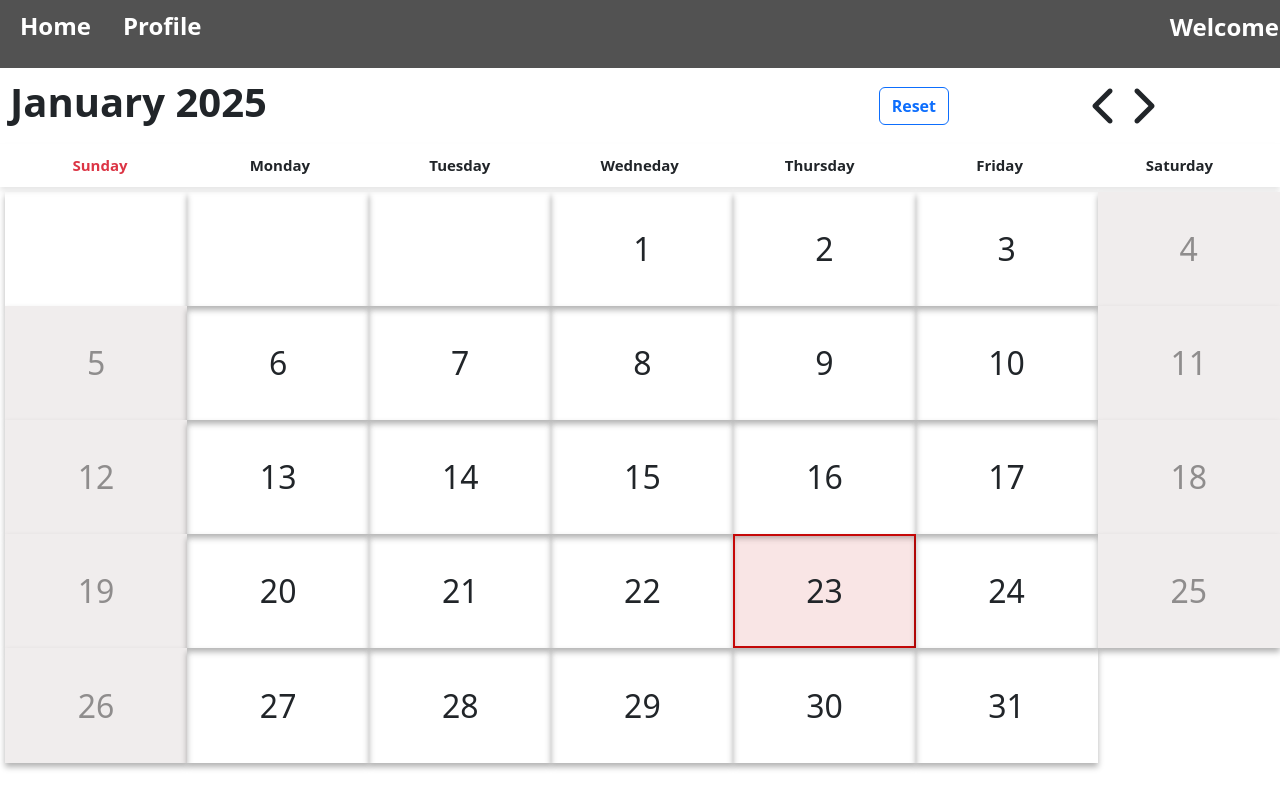
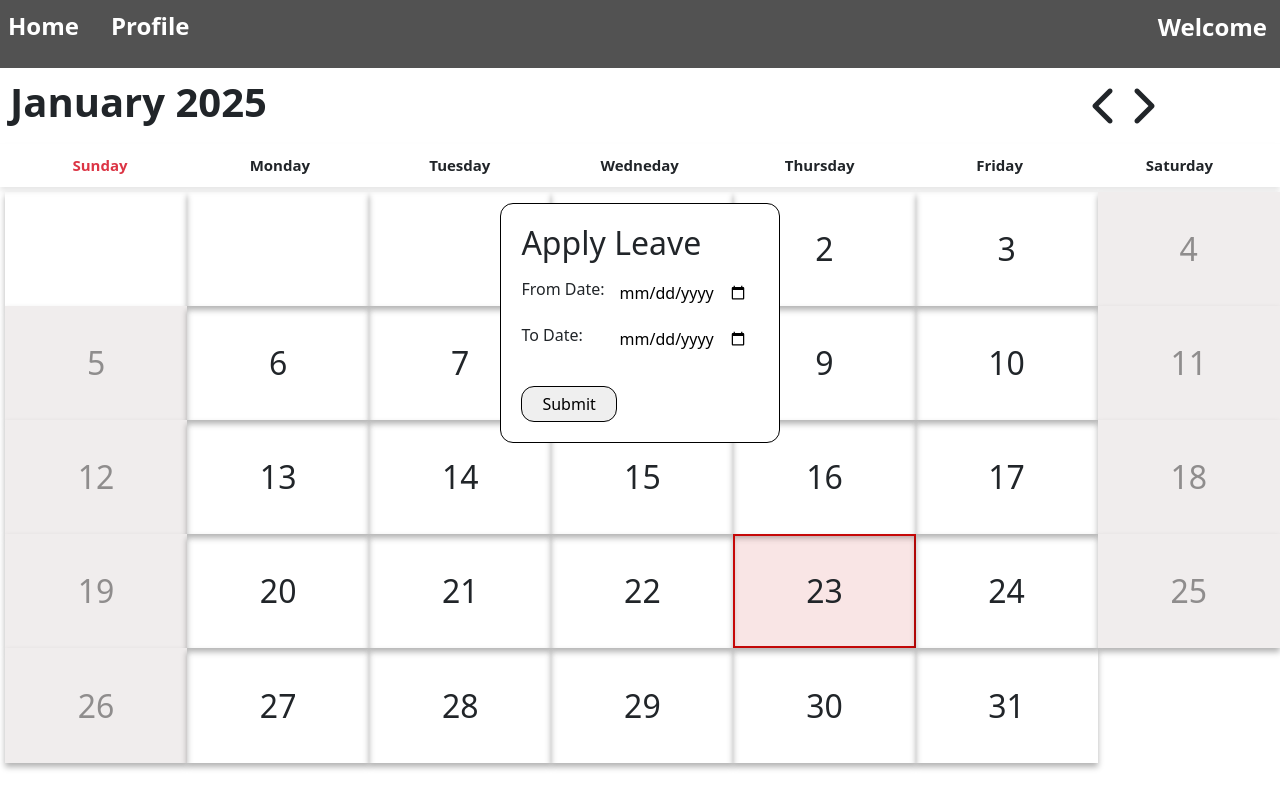
Before and after one commit to shivamvermawitty/Vacation-Tracker, a React (Vite) app: page /home in a window 1280 px wide. Built offline with nearby package versions, Linux system fonts and the light colour scheme; no server answers; sample sign-in values are in the browser's storage.

Commit message:
fifth commit

```diff
--- /dev/null
+++ b/src/components/ApplyLeave/ApplyLeave.css
@@ -0,0 +1,20 @@
+.leave{
+    border: 1px solid black;
+    padding: 20px;
+    position: relative;
+    bottom: 35rem;
+    background-color: white;
+    z-index: 5;
+    border-radius: 13px;
+}
+.submitButton{
+    padding: 5px 20px;
+    border: 1px solid black;
+    color: rgb(0, 0, 0);
+    border-radius: 13px;
+}
+.submitButton:hover{
+    background-color: #525252;
+    border: none;
+    color: white;
+}
--- /dev/null
+++ b/src/components/ApplyLeave/ApplyLeave.jsx
@@ -0,0 +1,29 @@
+import React from "react";
+import './ApplyLeave.css'
+
+export default function ApplyLeave({modalRef}) {
+  return (
+    <div
+    className="leave"
+    ref={modalRef}
+    >
+      <h2>Apply Leave</h2>
+
+      <form className=" d-flex flex-column justify-content-center">
+        <div className=" d-flex justify-content-between align-items-center gap-1">
+          <label>From Date:</label>
+          <input type="date" />
+        </div>
+
+        <div  className=" d-flex justify-content-between align-items-center gap-1">
+          <label>To Date:</label>
+          <input type="date" />
+        </div>
+        <br />
+        <div>
+          <button type="submit" className="submitButton">Submit</button>
+        </div>
+      </form>
+    </div>
+  );
+}
--- a/src/components/Home/Home.css
+++ b/src/components/Home/Home.css
@@ -86,6 +86,19 @@
   border: 5px solid rgb(11, 81, 212);
 
 }
+.applyLeave{
+  height: 100vh;
+  display: flex;
+  justify-content: center;
+  align-items: center;
+  position: relative;
+
+}
+.leaveModal{
+  height: 10px;
+  display: grid;
+  justify-content: center;
+}
 @media (max-width: 550px) {
   .dayBox {
     font-size: 8px;
--- a/src/components/Home/Home.jsx
+++ b/src/components/Home/Home.jsx
@@ -1,5 +1,6 @@
-import {useEffect,useState , DateCard} from './index'
+import {useState , DateCard , ApplyLeave , useRef} from './index'
 import "./Home.css";
+import { useEffect } from 'react';
 
 function Home() {
   const [currentDate, setCurrentDate] = useState(new Date());
@@ -22,21 +23,24 @@ function Home() {
     newDate.setMonth(currentDate.getMonth() + counter);
     setCurrentDate(newDate);
   }
-  function selectDate(date, month, year) {
+  function handleDateClick() {
 
-    let getDate = new Date(Date.UTC(year, month, date));
-    getDate = getDate.toISOString().split("T")[0];
-
-    if (startDate === null) {
-      setStartDate(getDate);
-    } else if (endDate === null) {
-      setEndDate(getDate);
+    if(!showLeaveModal){
+      setShowLeaveModal(true)
     }
   }
-  function handleReset(){
-    setEndDate(null);
-    setStartDate(null)
-  }
+
+  const [showLeaveModal,setShowLeaveModal]=useState(true)
+  const modalRef = useRef(null);
+  useEffect(()=>{
+    function handleModal(event){
+      if (modalRef.current && !modalRef.current.contains(event.target)) {
+        setShowLeaveModal(false);
+      }
+    }
+    document.addEventListener('mousedown',handleModal)
+
+  },[])
 
 
 
@@ -46,9 +50,7 @@ function Home() {
         <h1 className="col-3 fw-bold">{monthYear}</h1>
         <div className="col-6 d-flex align-items-center justify-content-end gap-2">
 
-          <button className=" btn btn-outline-primary bg-white text-primary fw-bold" onClick={handleReset}>
-            Reset
-          </button>
+
         </div>
         <div className="col-3 d-flex justify-content-center align-items-center fs-1 ">
           <i
@@ -113,13 +115,16 @@ function Home() {
                 ? "endDate"
                 : ""}`}
             key={index}
-            onClick={() => selectDate(index + 1, month, year)}
+            onClick={() => handleDateClick()}
           >
             <li hidden={!(new Date(year,month,index+1)>=new Date(startDate) && new Date(year,month,index+1)<=new Date(endDate))} ></li>
             <div><DateCard date={index + 1} month={month} year={year} showLi={!(new Date(year,month,index+1)>=new Date(startDate) && new Date(year,month,index+1)<=new Date(endDate))}/></div>
           </div>
         ))}
       </div>
+      <div className=' leaveModal'>
+        { showLeaveModal && <ApplyLeave modalRef={modalRef}/>}
+      </div>
     </>
   );
 }
--- a/src/components/Home/index.jsx
+++ b/src/components/Home/index.jsx
@@ -1,4 +1,5 @@
-import { useEffect, useState } from "react";
+import { useEffect, useState ,useRef} from "react";
 import DateCard from "../Date/DateCard";
+import ApplyLeave from '../ApplyLeave/ApplyLeave'
 
-export {useEffect,useState , DateCard}
+export {useEffect,useState , DateCard , ApplyLeave , useRef}
--- a/src/components/InputComponent/InputComponent.jsx
+++ b/src/components/InputComponent/InputComponent.jsx
@@ -13,7 +13,9 @@ export default function InputComponent({label,type,formData , name , setFormData
   return (<>
 
   <label>{label}</label>
-  <input type={type} value={formData[name]}   onChange={e=>handleChange(e,name)} />
+  <input type={type}
+  value={formData[name]}
+  onChange={e=>handleChange(e,name)} />
   {
     errorMessage && <div className='text-danger'>{errorMessage}</div>
   }
--- /dev/null
+++ b/src/components/Login/index.jsx
@@ -0,0 +1,8 @@
+import { useNavigate } from "react-router-dom";
+
+import InputComponent from "../InputComponent/InputComponent";
+import { postLoginCred } from "../../ApiMethods";
+import { Link } from "react-router-dom";
+import { useContext, useState } from "react";
+
+export {useNavigate , InputComponent , postLoginCred , Link , useContext , useState}
--- a/src/components/Navbar/Navbar.css
+++ b/src/components/Navbar/Navbar.css
@@ -3,5 +3,15 @@
     font-weight: 700;
 }
 .navBar{
+
     background-color: #525252;
 }
+.logOutBtn{
+    border: 1px solid black;
+    border-radius: 7px;
+    margin-top: 4px;
+  width: 10%;
+   padding: 7px;
+   font-size: 1rem;
+    font-weight: 700;
+}
--- a/src/components/Navbar/Navbar.jsx
+++ b/src/components/Navbar/Navbar.jsx
@@ -1,22 +1,17 @@
-import React, { useContext, useState, useRef, useEffect } from "react";
-import { Link, useNavigate } from "react-router-dom";
+import {UserContext , getData , useContext , useState , useRef , useEffect , Link ,useNavigate} from './index'
 import "./Navbar.css";
-import { UserContext } from "../../App";
-import getData from "../../ApiMethods";
-
 
 
 export default function Navbar() {
-
-  const {userDetails,setUserDetails}=useContext(UserContext)
-  const [userName,setUserName]=useState()
+  const { userDetails, setUserDetails } = useContext(UserContext);
+  const [userName, setUserName] = useState();
   const [showLogOut, setShowLogOut] = useState(false);
   const navigate = useNavigate();
   // console.log(user)
-  useEffect(()=>{
+  useEffect(() => {
     async function fetchData() {
       try {
-            const response =await getData()
+        const response = await getData();
 
         // setFormData((data) => ({
         //   ...data,
@@ -28,15 +23,14 @@ export default function Navbar() {
         //   dob: new Date(response.dob).toISOString().split("T")[0],
         //   gender: response.gender,
         // }));
-            setUserName(response.firstName)
-            setUserDetails(response)
-
+        setUserName(response.firstName);
+        setUserDetails(response);
       } catch (err) {
         console.log("Error fetching Data");
       }
     }
     fetchData();
-  },[])
+  }, []);
 
   function handleClick() {
     setShowLogOut((d) => !d);
@@ -47,8 +41,8 @@ export default function Navbar() {
     navigate("/Login");
   }
   return (
-    <div className=" d-grid container-fluid navBar">
-      <div className="row">
+    <>
+    <div className="row navBar">
       <ul className=" col-6 d-flex gap-3">
         <li className="p-2 list-unstyled">
           <Link className=" fs text-white text-decoration-none" to="/home">
@@ -61,26 +55,33 @@ export default function Navbar() {
           </Link>
         </li>
       </ul>
-        <div className="col-6 d-flex justify-content-end">
-          <div className="d-grid">
-            <div className="row">
-              <p
-                className=" btn fs col-12 m-0 p-0 d-flex align-items-center text-white"
-                onClick={handleClick}
-              >
-                Welcome {userName}
-              </p>
-              <div className="row">
+      <div className="col-6 d-flex flex-column justify-content-end">
+        {/* <div className="d-grid"> */}
+        {/* <div className="row"> */}
+
+        {/* <div className="row">
                 {showLogOut && (
                   <button className="col-6 bg-white btn" onClick={handleLogOut}>
                     LogOut
                   </button>
                 )}
+              </div> */}
+        {/* </div> */}
+        {/* </div> */}
+        <p className=" btn fs d-flex justify-content-end text-white" onClick={handleClick}>
+          Welcome {userName}
+        </p>
+
       </div>
     </div>
+    <div className="d-flex justify-content-end mx-4">
+          {showLogOut && (
+            <button className="bg-white logOutBtn" onClick={handleLogOut}>
+              LogOut
+            </button>
+          )}
         </div>
-        </div>
-      </div>
-    </div>
+    </>
+
   );
 }
--- /dev/null
+++ b/src/components/Navbar/index.jsx
@@ -0,0 +1,6 @@
+import { UserContext } from "../../App";
+import getData from "../../ApiMethods";
+import { useContext, useState, useRef, useEffect } from "react";
+import { Link, useNavigate } from "react-router-dom";
+
+export {UserContext , getData , useContext , useState , useRef , useEffect , Link ,useNavigate}
```
Also changed, not shown: src/components/ErrorComponent/ErrorComponent.jsx (deleted, +0 -7 lines), src/components/Login/Login.jsx (+1 -6 lines). Lines whose indentation alone changed are shown as unchanged.
